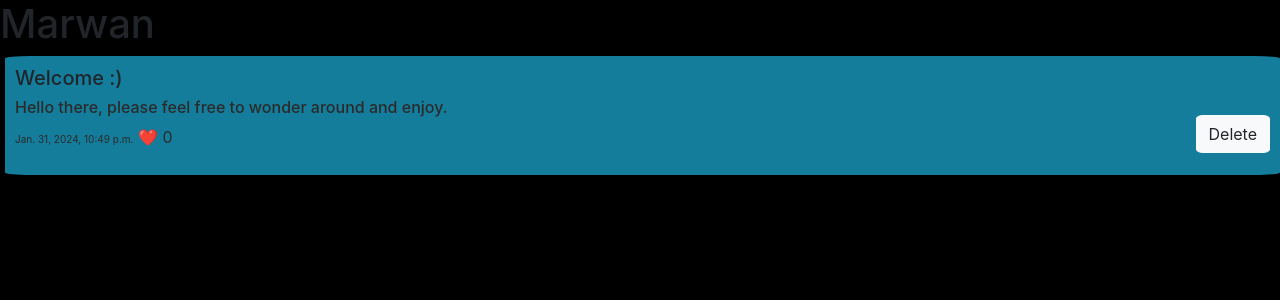
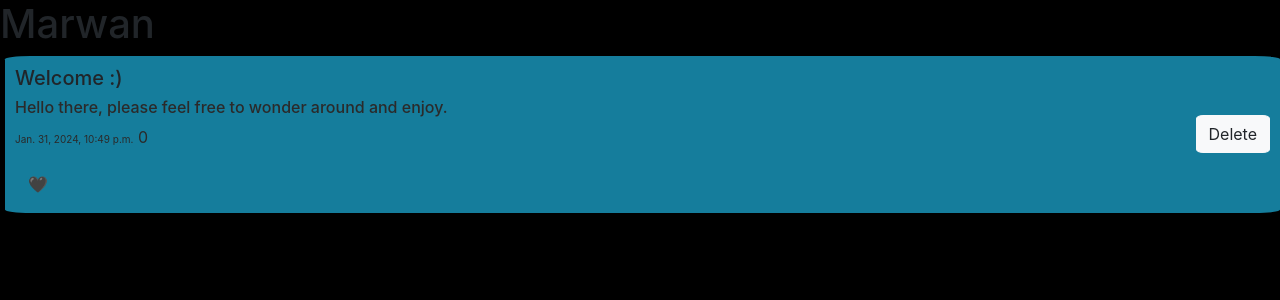
Before and after one commit to Marwanishere/network, a Django app: a page that uses project4/network/templates/network/smprofilefollowing.html in a window 1280 px wide. Shown: the part 56-356 px from the top of the page. Run offline with Django 3.2, Linux system fonts and the light colour scheme; a user stored in the database is signed in; data comes from the database, SQL or seed files in the repository; both versions use the stored data as it was after the commit; some libraries are stand-ins or nearby versions.

Commit message:
BUG FIX regarding a page that did not allow toggle of feauture. the feauture could be used on other pages, now can be used on every page

```diff
--- a/project4/network/templates/network/smprofilefollowing.html
+++ b/project4/network/templates/network/smprofilefollowing.html
@@ -8,7 +8,15 @@
         <div id = "old_posts">
             <h5>{{ post.title }}</h5>
             <h6 style="color:rgb(43, 42, 42);">{{ post.content }}</h6>
-            <p style=" color:rgb(43, 42, 42);"><span style = "font-size: x-small;">{{ post.timestamp }}</span> ❤️ <span>{{ post.likes }}</span></p>
+            <p style=" color:rgb(43, 42, 42);"><span style = "font-size: x-small;">{{ post.timestamp }}</span>  <span>{{ post.likes }}</span></p>
+            {% if post.liked %}
+                <button class="btn btn-clear" id="like-button" data-id="{{ post.id }}" >❤️</button>
+                <button class="btn btn-clear" id="unlike-button" data-id="{{ post.id }}" style="display: none" >🖤</button>
+
+            {% else %}
+                <button class="btn btn-clear" id="like-button" data-id="{{ post.id }}"  style="display: none">❤️</button>
+                <button class="btn btn-clear" id="unlike-button" data-id="{{ post.id }}" >🖤</button>
+            {% endif %}
             {% if post.user.username == request.user.username %}
                 <button class="btn btn-light" id="delete-button" data-id="{{ post.id }}">Delete</button>
             {% endif %}
```
Also changed, not shown: project4/db.sqlite3.
